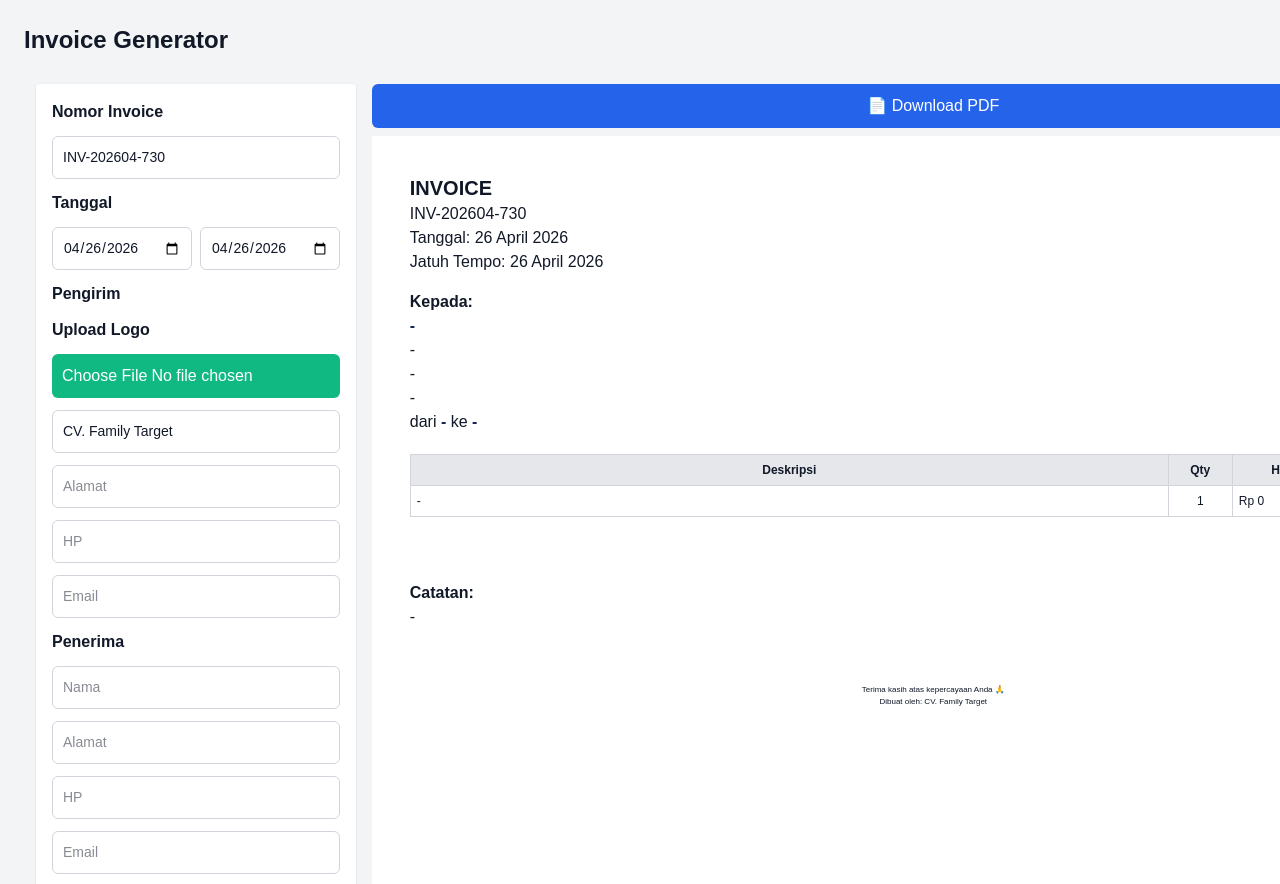
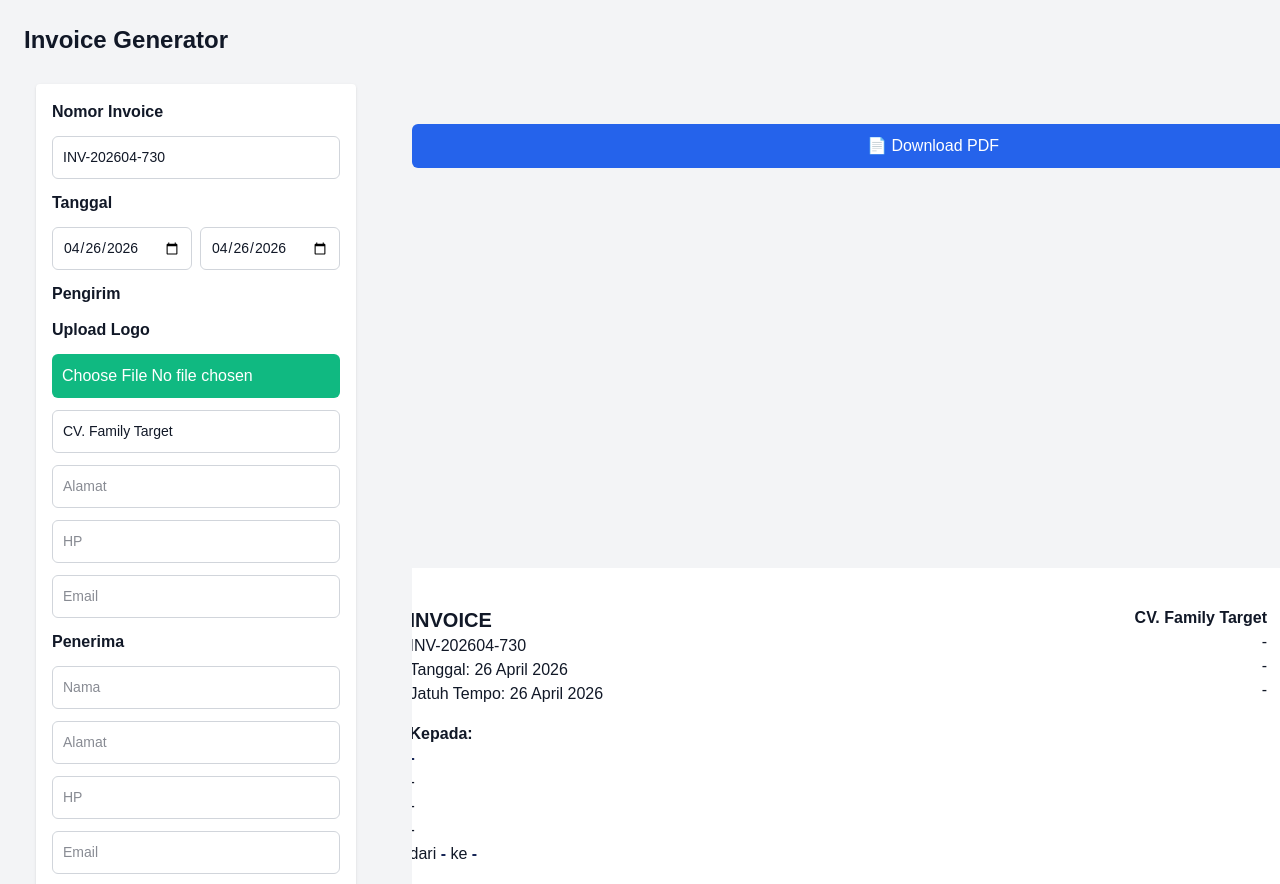
Before and after one commit to rahmatfantastik07/invoice-app, a Next.js app: page / in a window 1280 px wide. Shown: the top 884 px of the page. Built offline with nearby package versions, Linux system fonts and the light colour scheme.

Commit message:
Update InvoicePreview.tsx

```diff
--- a/app/components/InvoicePreview.tsx
+++ b/app/components/InvoicePreview.tsx
@@ -81,7 +81,14 @@ const handleDownloadPDF = async () => {
 };
 
   return (
-    <div className="w-full">
+    <div className="w-full" style={{
+  width: "1122px",
+  minHeight: "794px",
+  padding: "40px",
+  display: "flex",
+  flexDirection: "column",
+  justifyContent: "space-between", // 🔥 KUNCI
+}}>
 
       {/* BUTTON */}
       <div className="mb-2">
@@ -111,7 +118,7 @@ const handleDownloadPDF = async () => {
             <div
               style={{
                 display: "grid",
-                gridTemplateColumns: "1fr 1fr",
+                gridTemplateColumns: "40% 40%",
                 gap: "20px",
                 alignItems: "start",
                 marginBottom: "20px",
@@ -160,28 +167,72 @@ const handleDownloadPDF = async () => {
             </div>
 
             {/* TABLE */}
-            <table className="w-full border table-fixed">
+{/* TABLE */}
+<table
+  style={{
+    width: "100%",
+    borderCollapse: "collapse",
+    tableLayout: "auto",
+    fontSize: "12px",
+  }}
+>
   <thead>
     <tr style={{ background: "#e5e7eb" }}>
-                  <th className="border p-2">Deskripsi</th>
-                  <th className="border p-2 w-16">Qty</th>
-                  <th className="border p-2 w-28">Harga</th>
-                  <th className="border p-2 w-28">Subtotal</th>
+      <th style={{ border: "1px solid #ccc", padding: "6px", textAlign: "left" }}>
+        Deskripsi
+      </th>
+      <th style={{ border: "1px solid #ccc", padding: "6px", width: "60px", textAlign: "center" }}>
+        Qty
+      </th>
+      <th style={{ border: "1px solid #ccc", padding: "6px", width: "120px", textAlign: "right" }}>
+        Harga
+      </th>
+      <th style={{ border: "1px solid #ccc", padding: "6px", width: "140px", textAlign: "right" }}>
+        Subtotal
+      </th>
     </tr>
   </thead>
+
   <tbody>
     {(data.items || []).map((item: any, i: number) => (
       <tr key={i}>
-                    <td className="border p-2 wrap-break-word">
+        <td
+          style={{
+            border: "1px solid #ccc",
+            padding: "6px",
+            wordBreak: "break-word",
+          }}
+        >
           {item.desc || "-"}
         </td>
-                    <td className="border p-2 text-center">
+
+        <td
+          style={{
+            border: "1px solid #ccc",
+            padding: "6px",
+            textAlign: "center",
+          }}
+        >
           {item.qty || 0}
         </td>
-                    <td className="border p-2">
+
+        <td
+          style={{
+            border: "1px solid #ccc",
+            padding: "6px",
+            textAlign: "right",
+          }}
+        >
           {formatRupiah(item.price || 0)}
         </td>
-                    <td className="border p-2">
+
+        <td
+          style={{
+            border: "1px solid #ccc",
+            padding: "6px",
+            textAlign: "right",
+          }}
+        >
           {formatRupiah(
             (item.qty || 0) * (item.price || 0)
           )}
@@ -192,7 +243,13 @@ const handleDownloadPDF = async () => {
 </table>
 
             {/* TOTAL */}
-            <h3 className="text-right mt-4 font-bold">
+            <h3
+  style={{
+    textAlign: "right",
+    marginTop: "20px",
+    fontWeight: "bold",
+  }}
+>
   TOTAL: {formatRupiah(total)}
 </h3>
 
@@ -203,24 +260,44 @@ const handleDownloadPDF = async () => {
             </div>
 
             {/* FOOTER */}
-            <div className="flex justify-between mt-10 items-end">
+           <div
+  style={{
+    display: "flex",
+    justifyContent: "space-between",
+    marginTop: "40px",
+    alignItems: "flex-end",
+  }}
+>
+
+  {/* KIRI (QRIS) */}
+  <div>
     {data.qris && (
       <img
         src={data.qris}
-                  className="h-24 object-contain"
+        style={{ height: "90px", objectFit: "contain" }}
+      />
+    )}
+  </div>
+
+  {/* KANAN (TTD) */}
+  <div style={{ textAlign: "center", width: "200px" }}>
+    <p>Hormat Kami,</p>
+
+    {data.signature && (
+      <img
+        src={data.signature}
+        style={{
+          height: "80px",
+          objectFit: "contain",
+          margin: "8px auto",
+          display: "block",
+        }}
       />
     )}
 
-              {data.signature && (
-                <div className="text-center">
-                  <p>Hormat Kami,</p>
-                  <img
-                    src={data.signature}
-                    className="h-20 mx-auto object-contain"
-                  />
     <p>{data.from?.name || "-"}</p>
   </div>
-              )}
+
 </div>
 
             {/* FOOTNOTE */}
```
Lines whose indentation alone changed are shown as unchanged.
